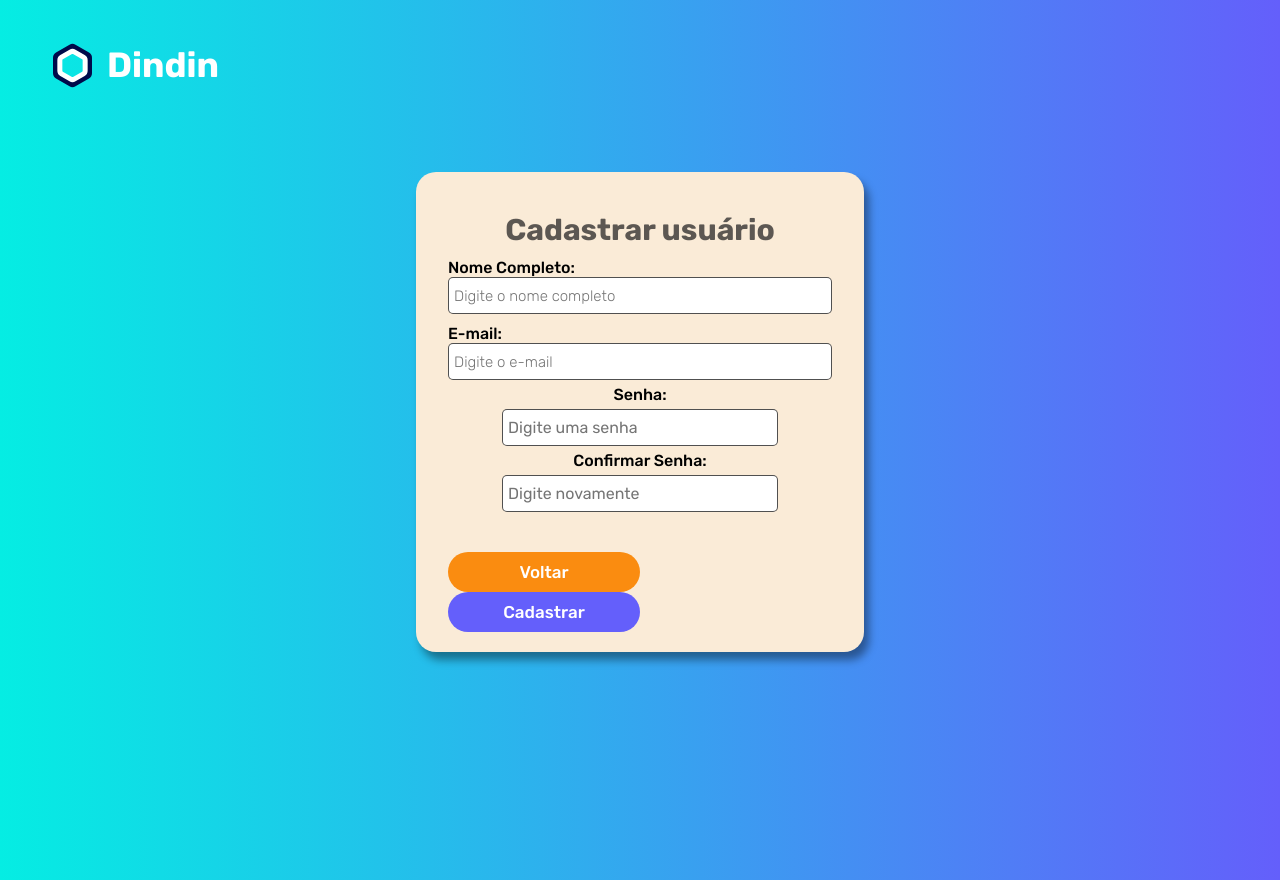
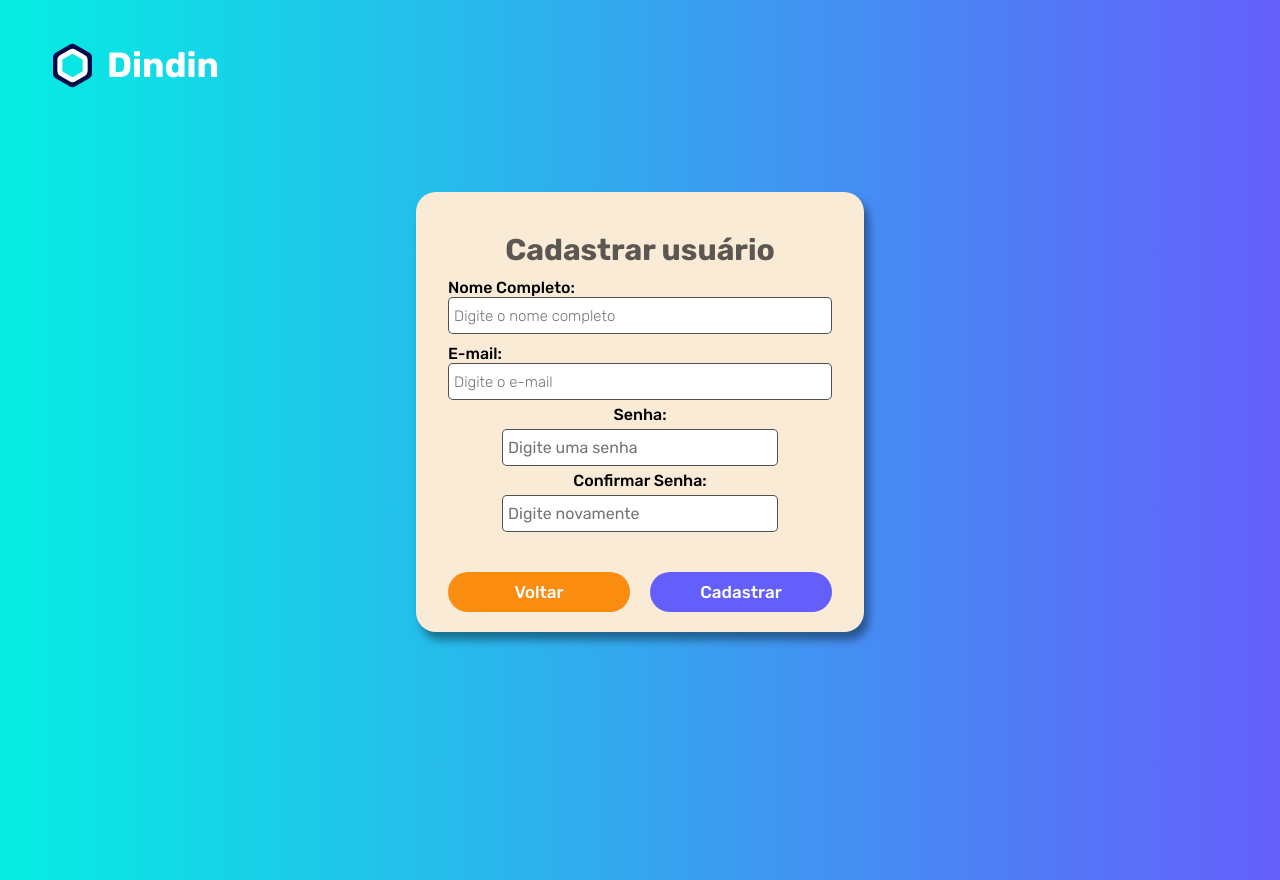
Before and after one commit to mattheusluz/controleFinanceiro, a React (Create React App) app: page /cadastro in a window 1280 px wide. Built offline with nearby package versions, Linux system fonts and the light colour scheme; no server answers; sample sign-in values are in the browser's storage; the HTML template or start-up script is replaced by a standard one.

Commit message:
Botoes do cadastro e rota do cadastro

```diff
--- a/src/Pages/Cadastro/index.js
+++ b/src/Pages/Cadastro/index.js
@@ -152,7 +152,7 @@ function Cadastro() {
               }
             </div>
             <div className="buttons">
-              <NavLink to={'/'} className='buttonVoltar'>Voltar</NavLink>
+              <NavLink to={'/login'} className='buttonVoltar'>Voltar</NavLink>
               <button type='submit' className='buttonCadastrar'>Cadastrar</button>
             </div>
           </form>
--- a/src/Pages/Cadastro/style.css
+++ b/src/Pages/Cadastro/style.css
@@ -86,6 +86,7 @@
 }
 
 .buttons {
+  display: flex;
   width: 30vw;
   align-self: center;
   margin-bottom: 2rem;
--- a/src/components/ListaTransacoes/style.css
+++ b/src/components/ListaTransacoes/style.css
@@ -39,6 +39,7 @@
   border-bottom: 1px solid #E0E0E0;
   width: 73vw;
 }
+
 .line-items {
   display: flex;
   align-items: center;
@@ -113,7 +114,7 @@
   width: 16vw;
 }
 
-.respoContainer{
+.respoContainer {
   display: flex;
   justify-content: center;
   align-items: center;
@@ -126,7 +127,7 @@
     margin-top: 30vh;
   }
 
-  .table-line{
+  .table-line {
     width: 90vw;
   }
 
```
Also changed, not shown: src/components/ConfirmarExclusao/style.css (indentation only).
